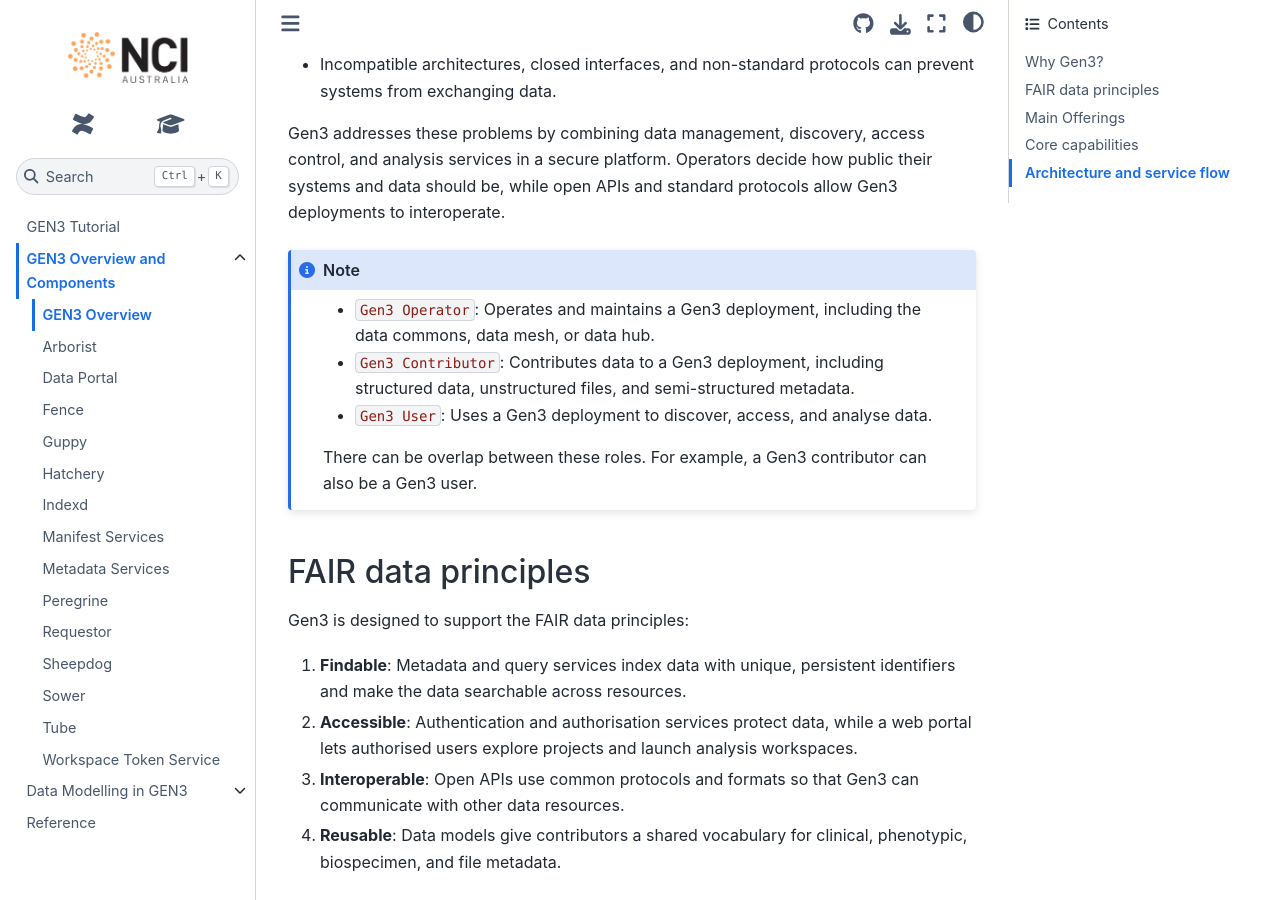
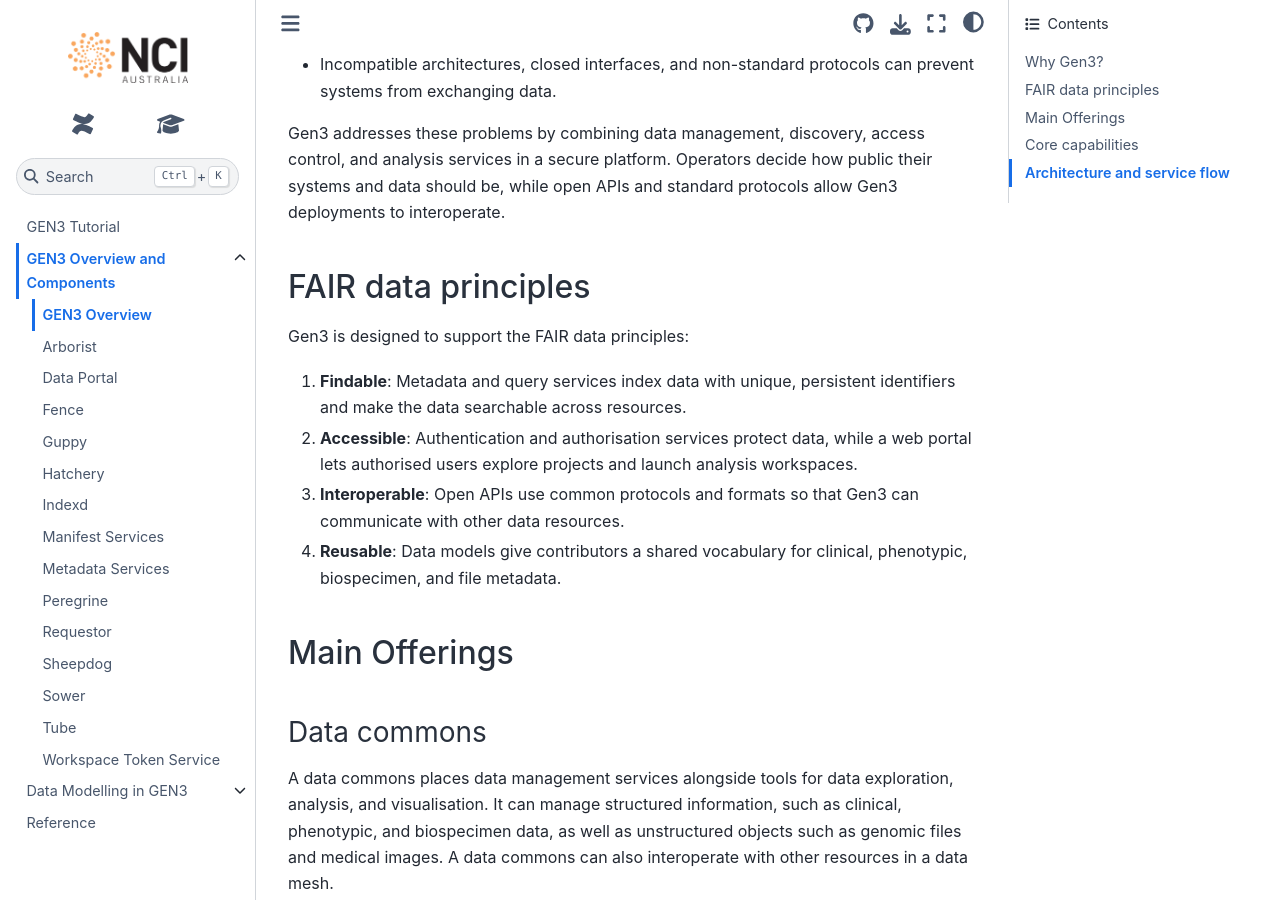
Before and after one commit to NCI900-Training-Organisation/Gen3-tutorial, a Sphinx documentation site: the page built from docs/source/03-gen3-components/00-gen3-overview.rst, in a window 1280 px wide and 900 px high, scrolled down 366 px. Built offline with Sphinx 7.4.7 and the Sphinx Book theme 1.1.4, drawn with Linux system fonts in a browser that asks for light colours; some of the changed text lies outside the part shown.

Commit message:
docs: move note block to more relevant place

```diff
--- a/docs/source/03-gen3-components/00-gen3-overview.rst
+++ b/docs/source/03-gen3-components/00-gen3-overview.rst
@@ -20,17 +20,6 @@ Gen3 addresses these problems by combining data management, discovery, access
 control, and analysis services in a secure platform. Operators decide how
 public their systems and data should be, while open APIs and standard
 protocols allow Gen3 deployments to interoperate.
-
-
-.. note::
-
-   * ``Gen3 Operator``: Operates and maintains a Gen3 deployment, including the data commons, data mesh, or data hub.
-
-   * ``Gen3 Contributor``: Contributes data to a Gen3 deployment, including structured data, unstructured files, and semi-structured metadata.
-
-   * ``Gen3 User``: Uses a Gen3 deployment to discover, access, and analyse data.
-
-   There can be overlap between these roles. For example, a Gen3 contributor can also be a Gen3 user.
 
 
 FAIR data principles
```
Also changed, not shown: other parts of docs/source/03-gen3-components/00-gen3-overview.rst (+13 -0 lines).
